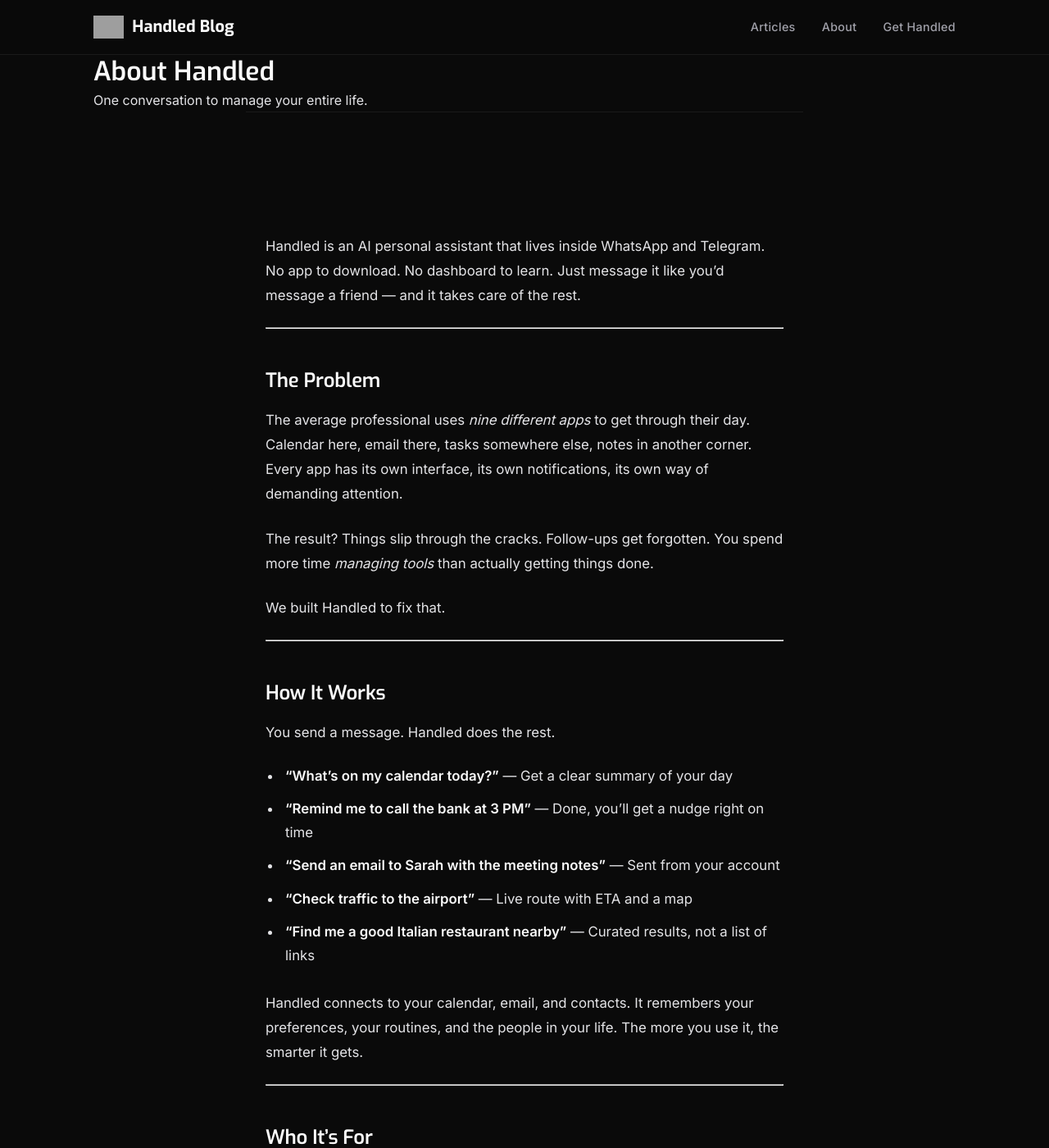
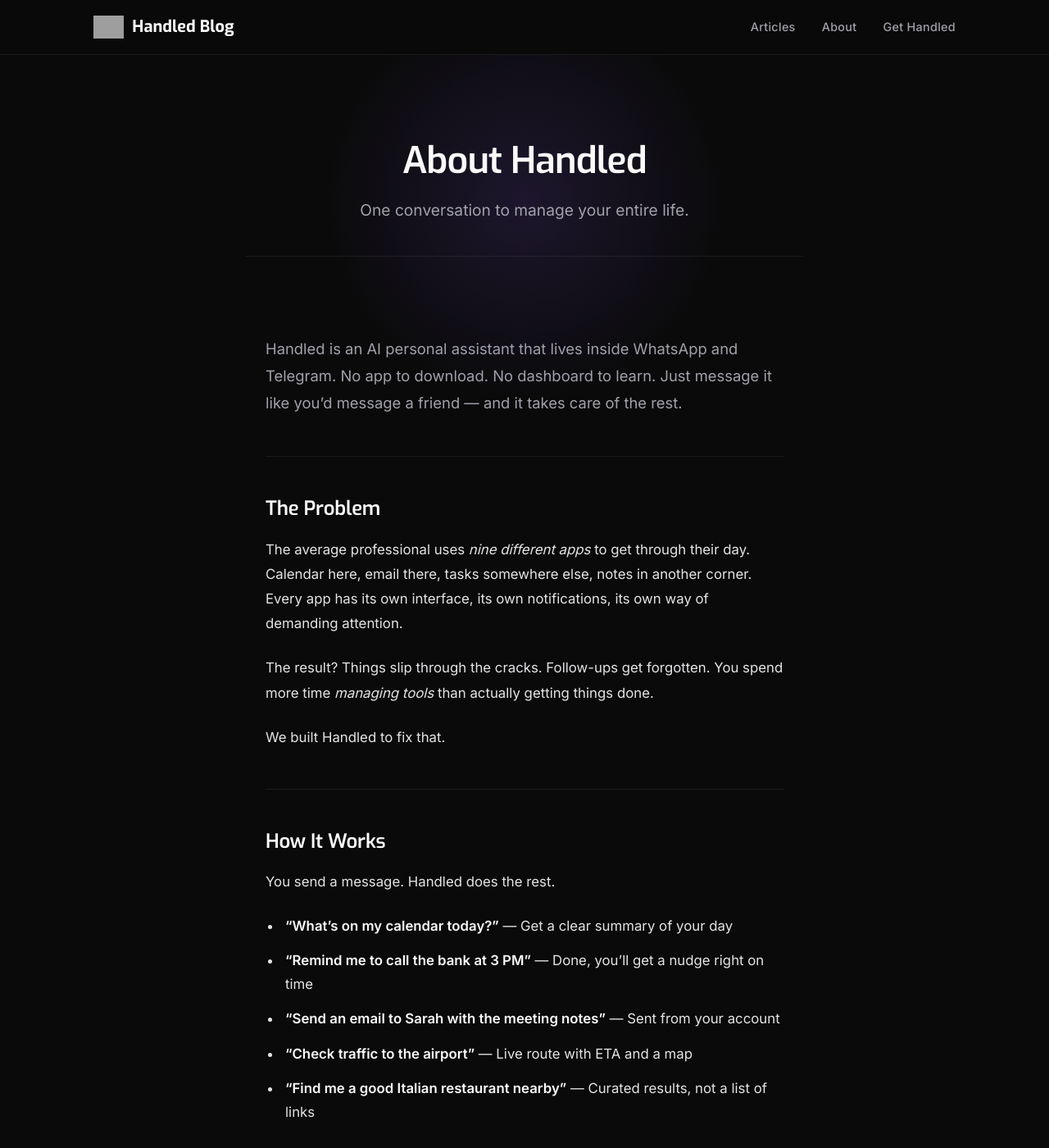
Before and after one commit to handled-sh/handled-sh.github.io, a Jekyll site: the page built from about.md, in a window 1280 px wide and 1400 px high. Shown: the whole window at 82% size. Built offline with Jekyll 4.4.1, drawn with Linux system fonts in a browser that asks for light colours; grey boxes are pictures that could not be loaded.

Commit message:
Add page hero styling and improve About page layout

```diff
--- a/assets/css/style.css
+++ b/assets/css/style.css
@@ -508,29 +508,58 @@ h1, h2, h3, h4, h5, h6 {
   margin: 0;
 }
 
+/* ─── Page Hero ─── */
+.page-hero {
+  text-align: center;
+  padding: 100px 0 40px;
+  position: relative;
+}
+
+.page-hero::before {
+  content: '';
+  position: absolute;
+  top: -30%;
+  left: 50%;
+  transform: translateX(-50%);
+  width: 500px;
+  height: 500px;
+  background: radial-gradient(circle, var(--purple-glow) 0%, transparent 70%);
+  pointer-events: none;
+}
+
+.page-hero h1 {
+  font-size: 2.8rem;
+  letter-spacing: -0.02em;
+  position: relative;
+  margin-bottom: 16px;
+}
+
+.page-subtitle {
+  font-size: 1.2rem;
+  color: var(--text-muted);
+  position: relative;
+  max-width: 540px;
+  margin: 0 auto;
+  line-height: 1.6;
+}
+
 /* ─── Page Content ─── */
 .page-content {
   max-width: 680px;
   margin: 0 auto;
-  padding: 100px 24px 80px;
+  padding: 48px 24px 80px;
 }
 
-.page-content h1 {
-  font-size: 2.4rem;
-  margin-bottom: 12px;
-  letter-spacing: -0.02em;
-}
-
-.page-content h1 + p {
+.page-content > p:first-child {
   font-size: 1.15rem;
   color: var(--text-muted);
-  line-height: 1.7;
-  margin-bottom: 40px;
+  line-height: 1.8;
+  margin-bottom: 32px;
 }
 
 .page-content h2 {
   font-size: 1.5rem;
-  margin: 48px 0 16px;
+  margin: 20px 0 18px;
   letter-spacing: -0.01em;
 }
 
@@ -550,7 +579,7 @@ h1, h2, h3, h4, h5, h6 {
 }
 
 .page-content li {
-  margin-bottom: 12px;
+  margin-bottom: 14px;
   line-height: 1.7;
   font-size: 1.05rem;
   padding-left: 4px;
@@ -587,6 +616,21 @@ h1, h2, h3, h4, h5, h6 {
 .page-content a:hover {
   color: var(--purple);
   text-decoration-color: var(--purple);
+}
+
+.page-content hr {
+  border: none;
+  border-top: 1px solid var(--border);
+  margin: 48px 0;
+}
+
+@media (max-width: 768px) {
+  .page-hero h1 {
+    font-size: 2rem;
+  }
+  .page-subtitle {
+    font-size: 1.05rem;
+  }
 }
 
 /* ─── Footer ─── */
```
